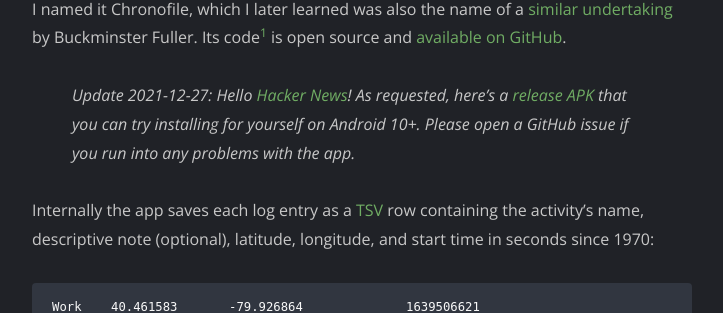
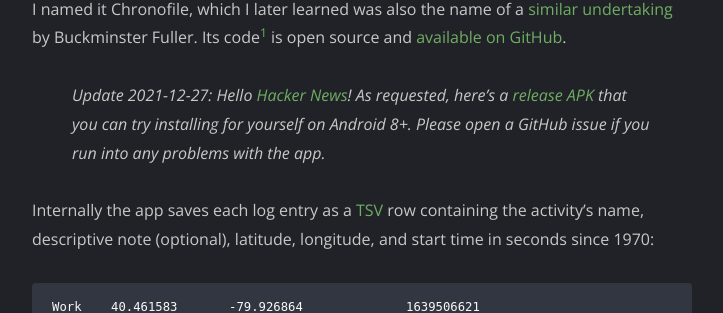
Before and after one commit to artnc/personal-website, a Jekyll site: the page built from src/blog/_posts/2021-12-25-ten-years-of-logging-my-life.md, in a window 1280 px wide and 900 px high, scrolled down 2027 px. Shown: the part 176-489 px from the top of the window, without its empty margins (278-1001 px from the left). Built offline with Jekyll 4.4.1, drawn with Linux system fonts in a browser that asks for light colours; nearby versions of some CDN libraries; comment, search, counter and statistics services are not loaded.

Commit message:
Update Android version requirement

```diff
--- a/src/blog/_posts/2021-12-25-ten-years-of-logging-my-life.md
+++ b/src/blog/_posts/2021-12-25-ten-years-of-logging-my-life.md
@@ -38,7 +38,7 @@
 
 [^1]: Chronofile uses [RxJava](https://github.com/ReactiveX/RxJava) to reimplement [Redux](https://redux.js.org/) (itself inspired by the [Elm architecture](https://guide.elm-lang.org/architecture/)) with type safety in [9 lines of code](https://github.com/artnc/chronofile/blob/e1b3a8f9405a5fcad079f625f5eae37e8ffabc94/app/src/main/java/com/chaidarun/chronofile/Store.kt#L102-L113), some of the most satisfying that I've ever written!
 
-> Update 2021-12-27: Hello [Hacker News](https://news.ycombinator.com/item?id=29692087)! As requested, here's a [release APK](https://github.com/artnc/chronofile/releases) that you can try installing for yourself on Android 10+. Please open a GitHub issue if you run into any problems with the app.
+> Update 2021-12-27: Hello [Hacker News](https://news.ycombinator.com/item?id=29692087)! As requested, here's a [release APK](https://github.com/artnc/chronofile/releases) that you can try installing for yourself on Android 8+. Please open a GitHub issue if you run into any problems with the app.
 
 Internally the app saves each log entry as a [TSV](https://en.wikipedia.org/wiki/Tab-separated_values) row containing the activity's name, descriptive note (optional), latitude, longitude, and start time in seconds since 1970:
 
```
